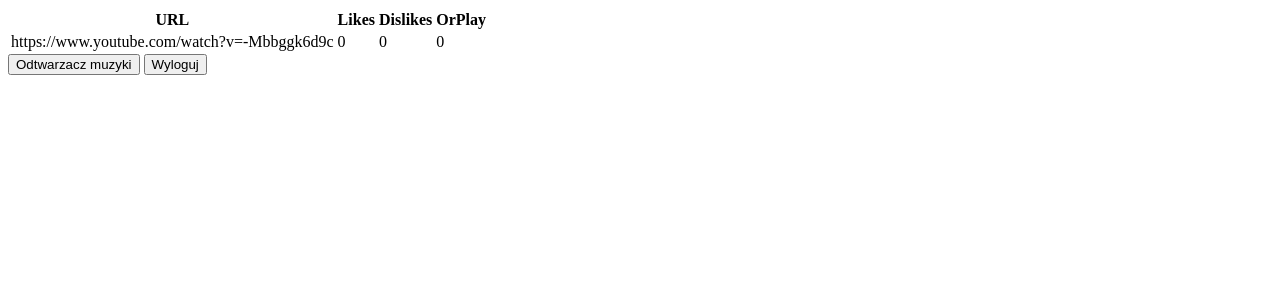
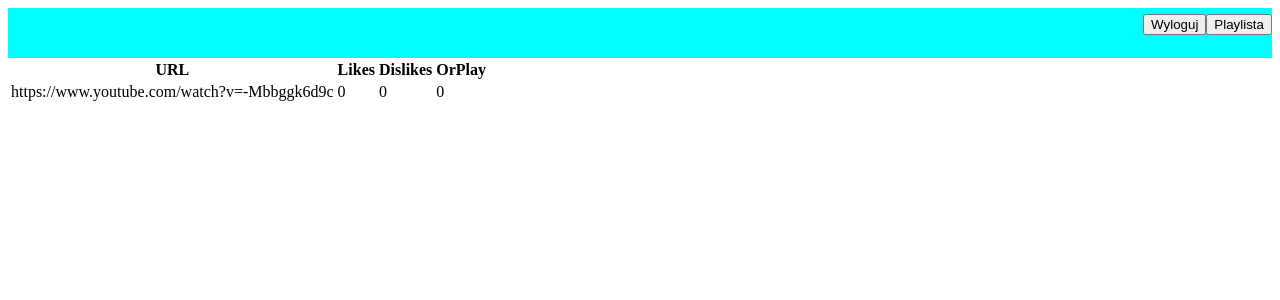
Before and after one commit to Fibner/Radiowezel, a PHP site: page / in a window 1280 px wide. Shown: the top 300 px of the page. Run offline with PHP 8.4, Linux system fonts and the light colour scheme; a user stored in the database is signed in; data comes from the database, SQL or seed files in the repository.

Commit message:
Nowa podstrona i male zmiany css

```diff
--- a/index.php
+++ b/index.php
@@ -11,9 +11,18 @@ if(!isset($_SESSION['admin']) || !$_SESSION['admin']){
     <meta http-equiv="X-UA-Compatible" content="IE=edge">
     <meta name="viewport" content="width=device-width, initial-scale=1.0">
     <link rel="stylesheet" href="https://fonts.googleapis.com/icon?family=Material+Icons">
+    <link rel="stylesheet" href="src/css/index-page.css">
     <title>Document</title>
 </head>
 <body>
+    <div id="menu-section">
+        <div id="playlist-div" class="menu-button-div">
+            <button id="playlist-button">Playlista</button>
+        </div>
+        <div id="logout-div" class="menu-button-div">
+            <button id="logout-button">Wyloguj</button>
+        </div>
+    </div>
     <table id="musicList">
         <tr>
             <th>URL</th>
@@ -40,8 +49,6 @@ if(!isset($_SESSION['admin']) || !$_SESSION['admin']){
              $db ->close();
         ?>
     </table>
-    <button id="musicPlayer">Odtwarzacz muzyki</button>
-    <button id="logout-button">Wyloguj</button>
     <script src="src/js/jquery-3.6.0.js"></script>
     <script src="src/js/index-page.js"></script>
 </body>
--- a/pages/addsong.php
+++ b/pages/addsong.php
@@ -8,9 +8,11 @@ if(!isset($_SESSION['admin']) || $_SESSION['admin'] = false) header("Location: .
     <meta charset="UTF-8">
     <meta http-equiv="X-UA-Compatible" content="IE=edge">
     <meta name="viewport" content="width=device-width, initial-scale=1.0">
-    <title>Document</title>
+    <title>Dodaj piosenkę do bazy</title>
 </head>
 <body>
+    <div>
 
+    </div>
 </body>
 </html>
--- a/php/logout.php
+++ b/php/logout.php
@@ -1,4 +1,5 @@
 <?php
+if($_GET){
     session_start();
     if(1==1){
         if(isset($_SESSION["admin"])){
@@ -7,4 +8,5 @@ if(1==1){
         }
     }
 
-return true;
+    return json_encode(true);
+}
--- /dev/null
+++ b/src/css/index-page.css
@@ -0,0 +1,16 @@
+#menu-section{
+    margin: 0;
+    background-color: aqua;
+    height: 50px;
+}
+.menu-button-div{
+    padding-top: 0.5%;
+    height: 30px;
+    position: relative;
+}
+#logout-div{
+    float: right;
+}
+#playlist-div{
+    float: right;
+}
--- a/src/js/index-page.js
+++ b/src/js/index-page.js
@@ -1,6 +1,6 @@
 window.onload = function(){
     document.querySelector("#logout-button").addEventListener("click", logOut);
-    document.querySelector("#musicPlayer").addEventListener("click", musicPlayer);
+    // document.querySelector("#musicPlayer").addEventListener("click", musicPlayer);
 }
 
 function logOut(){
```
Lines whose indentation alone changed are shown as unchanged.
